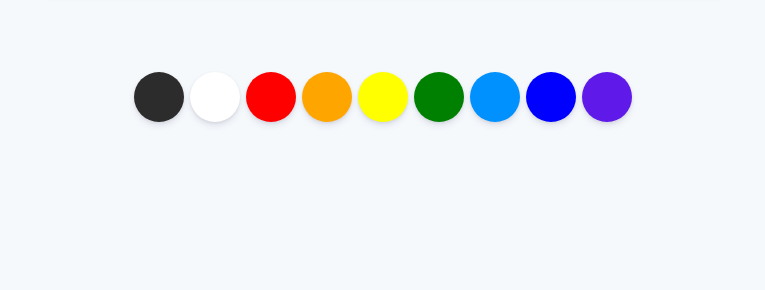
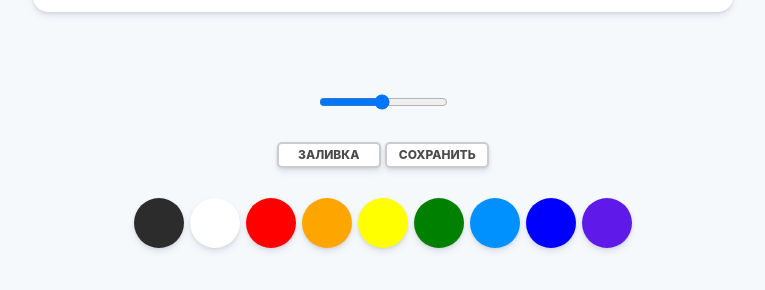
Before and after one commit to Andrei-Hackevich/paint_js, a plain HTML site: page index.html in a window 1280 px wide. Shown: the part 738-1028 px from the top of the page, without its empty margins (257-1022 px from the left). Before the commit the page ends 890 px from the top, so only its background shows below. Drawn offline with Linux system fonts and the light colour scheme.

Commit message:
Подготовка ститлей часть 2

```diff
--- a/Style.css
+++ b/Style.css
@@ -6,7 +6,7 @@ body {
     display: flex;
     flex-direction: column;
     align-items: center;
-    padding: 30px;
+    padding: 50px 0;
 }
 
 .canvas {
@@ -19,6 +19,33 @@ body {
 
 .controls {
     margin-top: 80px;
+    display: flex;
+    flex-direction: column;
+    align-items: center;
+}
+
+.controls .controls_btns {
+    margin-bottom: 30px;
+}
+
+.controls .controls_btns button {
+    all: unset;
+    cursor: pointer;
+    padding: 5px 0px;
+    background-color: white;
+    text-align: center;
+    width: 100px;
+    box-shadow: 0 4px 6px rgba(50, 50, 93, 0.11), 0 1px 3px rgba(0, 0, 0, 0.08);
+    border-radius: 5px;
+    border: 2px solid rgba(0, 0, 0, 0.2);
+    color: rgba(0, 0, 0, 0.7);
+    font-weight: 800;
+    font-size: 12px;
+    text-transform: uppercase;
+}
+
+.controls .controls_btns button:active {
+    transform: scale(0.98);
 }
 
 .controls .controls_colors {
@@ -35,3 +62,7 @@ body {
     margin: 0 3px 0 3px;
     cursor: pointer;
 }
+
+.controls .controls_range {
+    margin-bottom: 30px;
+}
--- a/app.js
+++ b/app.js
@@ -0,0 +1 @@
+const canvas = document.getElementById('jsCanvas');
--- a/index.html
+++ b/index.html
@@ -8,6 +8,13 @@
 <body>
     <canvas id='jsCanvas' class="canvas"></canvas>
     <div class="controls">
+        <div class="controls_range">
+            <input type="range" id="jsRange" min="0.1" max="5.0" value="2.5" step="0.1"/>
+        </div>
+        <div class="controls_btns">
+            <button id='jsMode'>Заливка</button>
+            <button id='jsSave'>Сохранить</button>
+        </div>
         <div class="controls_colors" id='jsColors'>
             <div class="controls_color" style="background-color: #2c2c2c"></div>
             <div class="controls_color" style="background-color: #fff"></div>
```
